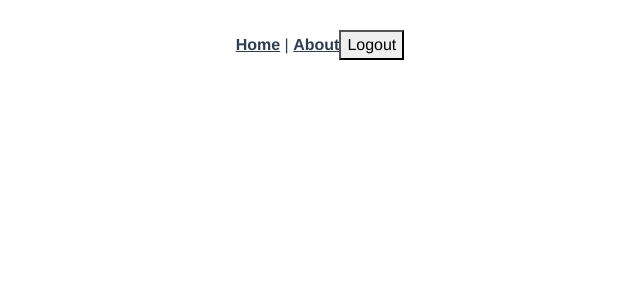
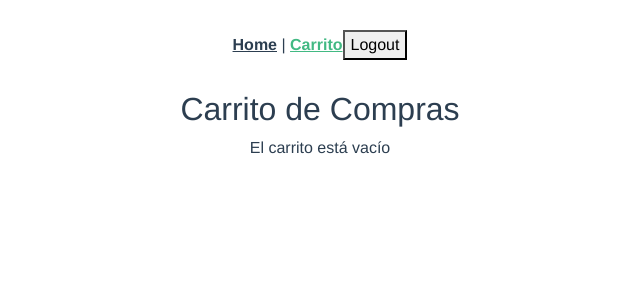
Before and after one commit to AlvinSet/pwa-parcial-2-dwn3av-guaman-alvin, a Vue app: page /cart in a window 1280 px wide. Shown: the top 300 px of the page, without its empty margins (320-960 px from the left). Built offline with nearby package versions, Linux system fonts and the light colour scheme; no server answers; sample sign-in values are in the browser's storage.

Commit message:
feat cart view and cart component

```diff
--- a/src/App.vue
+++ b/src/App.vue
@@ -2,7 +2,7 @@
   <div id="app">
     <nav>
       <router-link to="/">Home</router-link> |
-      <router-link to="/about">About</router-link>
+      <router-link to="/cart">Carrito</router-link>
       <button v-if="user" @click="logout">Logout</button>
     </nav>
     <router-view :user="user"/>
--- /dev/null
+++ b/src/components/Cart.vue
@@ -0,0 +1,31 @@
+<template>
+  <div>
+    <h2>Carrito de Compras</h2>
+
+    <div v-if="cart.length === 0">
+      <p>El carrito está vacío</p>
+    </div>
+
+    <div v-else>
+
+      </div>
+
+  </div>
+</template>
+<script>
+export default {
+  name: "CartComponent",
+  data() {
+    return {
+      cart: [],
+    };
+  },
+  methods: {
+
+
+  },
+  created() {
+
+  },
+};
+</script>
--- a/src/components/Products.vue
+++ b/src/components/Products.vue
@@ -11,6 +11,8 @@
                     <h2 class="card-title">{{product.title}}</h2>
                     <a @click="showDetails(product)" class="btn  boton-color" data-bs-toggle="modal"
                         data-bs-target="#productModal">Ver Detalles </a>
+                    <a @click="addToCart(product)" class="btn  boton-color"
+                        >Agregar al carrito </a>
                 </div>
             </div>
    </div>
@@ -47,6 +49,9 @@ export default {
     };
   },
   methods: {
+    addToCart(product) {
+      console.log(product)
+    },
 
     getLocalList(){
 
--- a/src/router/index.js
+++ b/src/router/index.js
@@ -2,11 +2,18 @@ import Vue from 'vue'
 import VueRouter from 'vue-router'
 import HomeView from '../views/HomeView.vue'
 import LoginView from '../views/LoginView.vue'
+import CartView from '../views/CartView.vue'
 import { observeAuthState } from '@/firebase/auth.js';
 
 Vue.use(VueRouter)
 
 const routes = [
+  {
+    path: '/cart',
+    name: 'cart',
+    component: CartView,
+    meta: { requiresAuth: true },
+  },
   {
     path: '/',
     name: 'home',
--- /dev/null
+++ b/src/views/CartView.vue
@@ -0,0 +1,19 @@
+<template>
+
+
+  <Cart />
+
+</template>
+
+<script>
+// @ is an alias to /src
+
+import Cart from '@/components/Cart.vue';
+
+export default {
+
+  components: {
+    Cart
+  }
+}
+</script>
```
